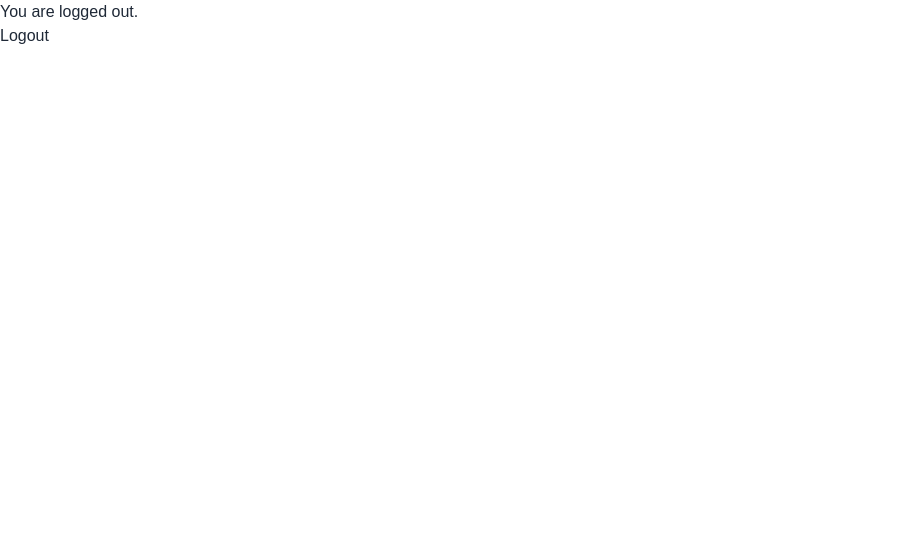
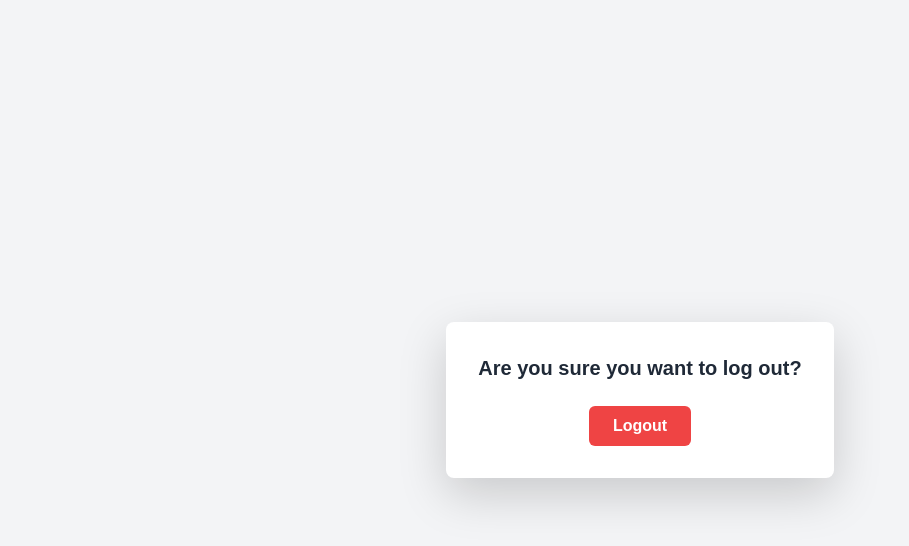
Before and after one commit to sxc66666/3117Proj, a React (Create React App) app: page /logout in a window 1280 px wide. Shown: the top 546 px of the page, without its empty margins (0-909 px from the left). Built offline with nearby package versions, Linux system fonts and the light colour scheme.

Commit message:
feat: 更新登录和登出页面，添加Bootstrap样式，优化用户体验

```diff
--- a/src/pages/Login.jsx
+++ b/src/pages/Login.jsx
@@ -2,6 +2,7 @@ import React, { useState, useEffect } from "react";
 import axios from "axios";
 import useAuthStore from '../store/useAuthSore';  // 引入 zustand store
 import { useNavigate } from 'react-router-dom'; // 导入 useNavigate
+import 'bootstrap/dist/css/bootstrap.min.css'; // 引入 Bootstrap 样式
 
 export default function Auth() {
   const [isRegister, setIsRegister] = useState(false);  // 切换注册/登录模式
@@ -122,15 +123,6 @@ export default function Auth() {
 
       setMessage(response.data.message);
 
-      // if (!isRegister) {
-      //   // 登录成功后，设置用户信息
-      //   setUser(response.data.user);
-      //   document.cookie = `user_id=${response.data.user.id}; path=/; max-age=${60 * 60 * 24 * 30}`;
-      //   localStorage.setItem("user", JSON.stringify(response.data.user));
-      //   navigate("/logout");
-      // } else {
-      //   toggleForm(); // 注册成功后切换到登录模式
-      // }
 
       if (!isRegister) {
         setUser(response.data.user);
@@ -169,33 +161,49 @@ export default function Auth() {
   };
 
   return (
-    <div>
-      <h2>{isRegister ? "Register" : "Login"}</h2>
+    <div className="container mt-5 d-flex justify-content-center">
+      <div className="card shadow p-4" style={{ width: "400px" }}>
+        <h2 className="text-center mb-4">{isRegister ? "Register" : "Login"}</h2>
+
+        {message && <div className="alert alert-info text-center">{message}</div>}
+
         <form onSubmit={handleSubmit}>
+          <div className="form-group mb-3">
             <input
               type="text"
+              className="form-control"
               placeholder="Login ID"
               value={loginId}
               onChange={(e) => setLoginId(e.target.value)}
               required
             />
+          </div>
+
           {isRegister && (
             <>
+              <div className="form-group mb-3">
                 <input
                   type="text"
+                  className="form-control"
                   placeholder="Nick Name"
                   value={nickName}
                   onChange={(e) => setNickName(e.target.value)}
                   required
                 />
+              </div>
+              <div className="form-group mb-3">
                 <input
                   type="email"
+                  className="form-control"
                   placeholder="Email Address"
                   value={email}
                   onChange={(e) => setEmail(e.target.value)}
                   required
                 />
+              </div>
+              <div className="form-group mb-3">
                 <select
+                  className="form-control"
                   value={type}
                   onChange={(e) => setType(e.target.value)}
                   required
@@ -203,40 +211,51 @@ export default function Auth() {
                   <option value="consumer">Consumer</option>
                   <option value="restaurant">Restaurant</option>
                 </select>
-
-            {/* 文件上传框 */}
+              </div>
+              <div className="form-group mb-3">
                 <input
                   type="file"
-              onChange={(e) => setProfileImage(e.target.files[0])} // 设置选择的文件
+                  className="form-control"
+                  onChange={(e) => setProfileImage(e.target.files[0])}
                 />
+              </div>
             </>
           )}
+
+          <div className="form-group mb-3">
             <input
               type="password"
+              className="form-control"
               placeholder="Password"
               value={password}
               onChange={(e) => setPassword(e.target.value)}
               required
             />
-        <button type="submit">{isRegister ? "Register" : "Login"}</button>
+          </div>
+
+          <button type="submit" className="btn btn-primary w-100">
+            {isRegister ? "Register" : "Login"}
+          </button>
         </form>
 
-      {message && <p>{message}</p>}
-
+        <div className="text-center mt-3">
           {isRegister ? (
-        <button onClick={toggleForm}>
+            <button className="btn btn-link" onClick={toggleForm}>
               Already have an account? Login
             </button>
           ) : (
-        <button onClick={toggleForm}>
+            <button className="btn btn-link" onClick={toggleForm}>
               Don't have an account? Register
             </button>
           )}
+        </div>
 
-      {/* 如果已经登录，显示登出按钮 */}
         {user && !isRegister && (
-        <button onClick={handleLogout}>Logout</button>
+          <button className="btn btn-danger w-100 mt-2" onClick={handleLogout}>
+            Logout
+          </button>
         )}
+      </div>
     </div>
   );
 }
--- a/src/pages/Logout.jsx
+++ b/src/pages/Logout.jsx
@@ -1,28 +1,29 @@
 import React from "react";
-import { useNavigate } from "react-router-dom"; // 导入 useNavigate
-import useAuthStore from '../store/useAuthSore';  // 引入 zustand store
+import { useNavigate } from "react-router-dom";
+import useAuthStore from '../store/useAuthSore';
 
 const Logout = () => {
   const navigate = useNavigate();
   const { clearUser } = useAuthStore();
 
-  // 当用户点击登出按钮时
   const handleLogout = () => {
-    // 删除 cookie 和清除 localStorage
-    document.cookie = "user_id=; path=/; max-age=-1";  // 删除 cookie
-    localStorage.removeItem("user");  // 清除 localStorage
-
-    // 清除 Zustand 中的用户信息
+    document.cookie = "user_id=; path=/; max-age=-1";
+    localStorage.removeItem("user");
     clearUser();
-
-    // 跳转到登录页
-    navigate("/");  // 重定向到登录页
+    navigate("/");
   };
 
   return (
-    <div>
-      <h2>You are logged out.</h2>
-      <button onClick={handleLogout}>Logout</button>
+    <div className="flex flex-col items-center justify-center min-h-screen bg-gray-100 p-6">
+      <div className="bg-white shadow-lg rounded-lg p-8 max-w-md text-center">
+        <h2 className="text-xl font-semibold text-gray-800 mb-4">Are you sure you want to log out?</h2>
+        <button
+          onClick={handleLogout}
+          className="bg-red-500 hover:bg-red-600 text-white font-bold py-2 px-4 rounded transition duration-300"
+        >
+          Logout
+        </button>
+      </div>
     </div>
   );
 };
```
Lines whose indentation alone changed are shown as unchanged.
